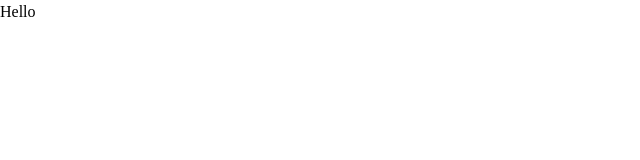
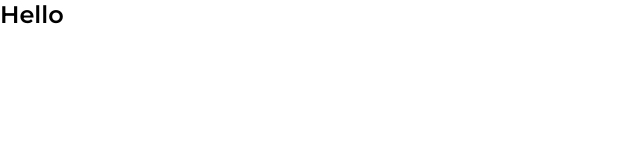
Before and after one commit to Angelxv01/portfolio-master, a React (Create React App) app: page / in a window 1280 px wide. Shown: the top 160 px of the page, without its empty margins (0-640 px from the left). Built offline with nearby package versions, Linux system fonts and the light colour scheme.

Commit message:
setup some utilities

```diff
--- a/src/App.js
+++ b/src/App.js
@@ -1,7 +1,14 @@
 import React from "react";
+import styled from "styled-components";
+import { ff, fs, fw } from "./styled/helpers/typography";
+
+const StyledUser = styled.div`
+  ${fs("TITLE")}
+  ${fw("SEMI_BOLD")}
+`;
 
 function App() {
-  return <div>Hello</div>;
+  return <StyledUser>Hello</StyledUser>;
 }
 
 export default App;
--- a/src/index.css
+++ b/src/index.css
@@ -31,12 +31,8 @@ p {
 
 /* set up the body */
 body {
-  line-height: 1.5;
   min-height: 100vh;
-  font-family: var(--ff-sans-normal);
-  font-size: var(--fs-400);
-  background-color: hsl(var(--clr-dark));
-  color: hsl(var(--clr-white));
+  font-family: "Montserrat", sans-serif;
 
   display: grid;
   grid-template-rows: min-content 1fr;
--- a/src/index.js
+++ b/src/index.js
@@ -3,10 +3,10 @@ import ReactDOM from "react-dom";
 import App from "./App";
 import "./index.css";
 import { ThemeProvider } from "styled-components";
-import Theme from "./styled/Theme";
+import NormalTheme from "./styled/NormalTheme";
 
 ReactDOM.render(
-  <ThemeProvider theme={Theme}>
+  <ThemeProvider theme={NormalTheme}>
     <App />
   </ThemeProvider>,
   document.getElementById("root")
--- /dev/null
+++ b/src/styled/helpers/typography.js
@@ -0,0 +1,25 @@
+import { css, useTheme } from "styled-components";
+
+export function fs(key) {
+  return css`
+    font-size: ${(props) => props.theme.font.size[key] || "unset"};
+  `;
+}
+
+export function fw(key) {
+  return css`
+    font-weight: ${(props) => props.theme.font.weight[key] || "unset"};
+  `;
+}
+
+export function ff(key) {
+  return css`
+    font-family: ${(props) => props.theme.font.family[key] || "unset"};
+  `;
+}
+
+export function lh(key) {
+  return css`
+    line-height: ${(props) => props.theme.lineHeight[key] || "unset"};
+  `;
+}
```
Also changed, not shown: src/styled/NormalTheme.js (renamed from src/styled/Theme.js).
